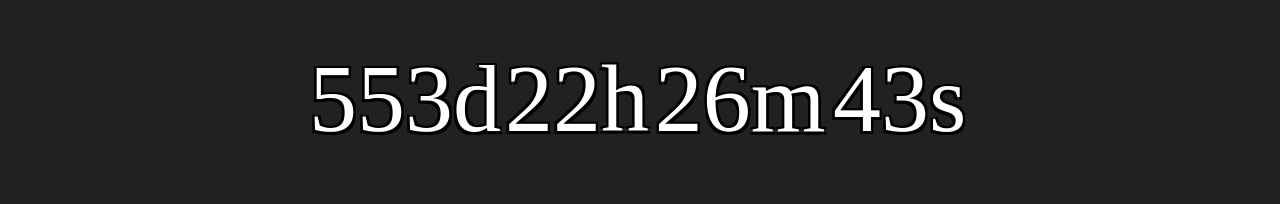
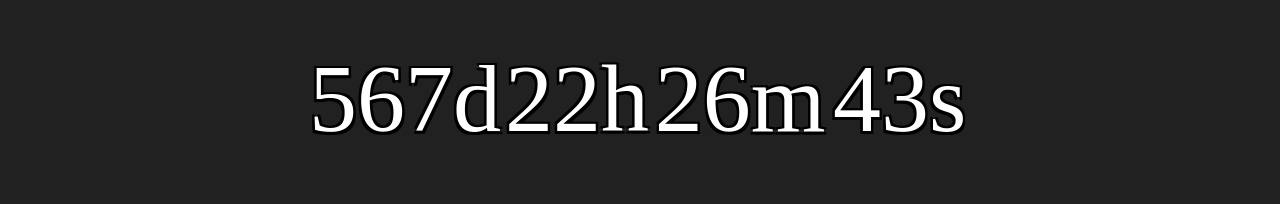
Before and after one commit to mihail-soltan/portfolio, a React (Create React App) app: page / in a window 1280 px wide. Shown: the part 384-588 px from the top of the page. Built offline with nearby package versions, Linux system fonts and the light colour scheme; a web font is replaced by a local one.

Commit message:
another sprint :(

```diff
--- a/src/App.js
+++ b/src/App.js
@@ -24,7 +24,7 @@ function App() {
       }),
     [prefersDarkMode]
   );
-  const futureDate = new Date("2023-03-01T00:00:00");
+  const futureDate = new Date("2023-03-15T00:00:00");
 
 
   return (
```
